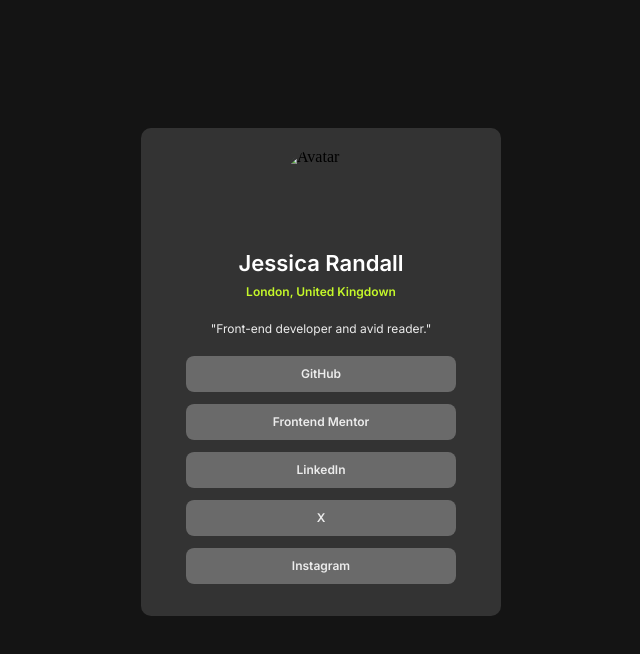
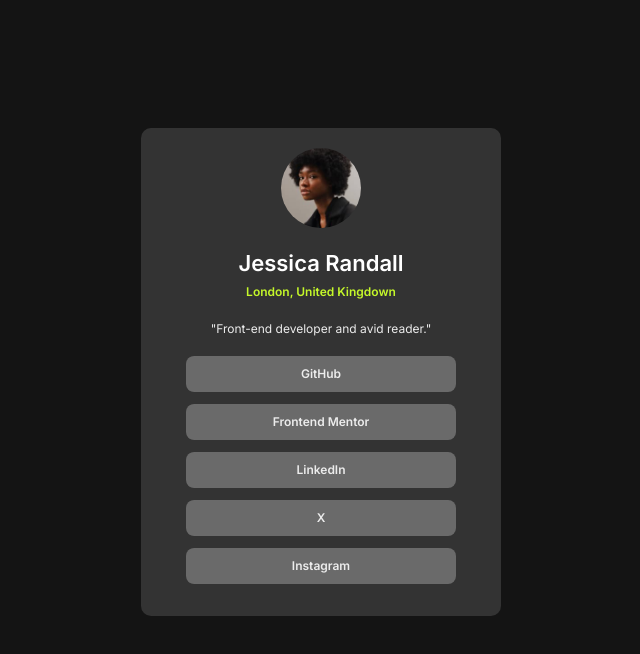
Before and after one commit to franbassi/Responsive-Social-Media-Page, a plain HTML site: page index.html in a window 1280 px wide. Shown: the whole page, without its empty margins (319-959 px from the left). Drawn offline with Linux system fonts and the light colour scheme.

Commit message:
Update index.html

```diff
--- a/index.html
+++ b/index.html
@@ -17,7 +17,7 @@
 
 <div class="card">
 	<div class="card-image">
-  <img src="./assets/images/avatar-jessica.jpeg" alt="Avatar">
+  <img src="avatar-jessica.jpeg" alt="Avatar">
 	</div>
   <div class="container">
     <h1>Jessica Randall</h1>
```
